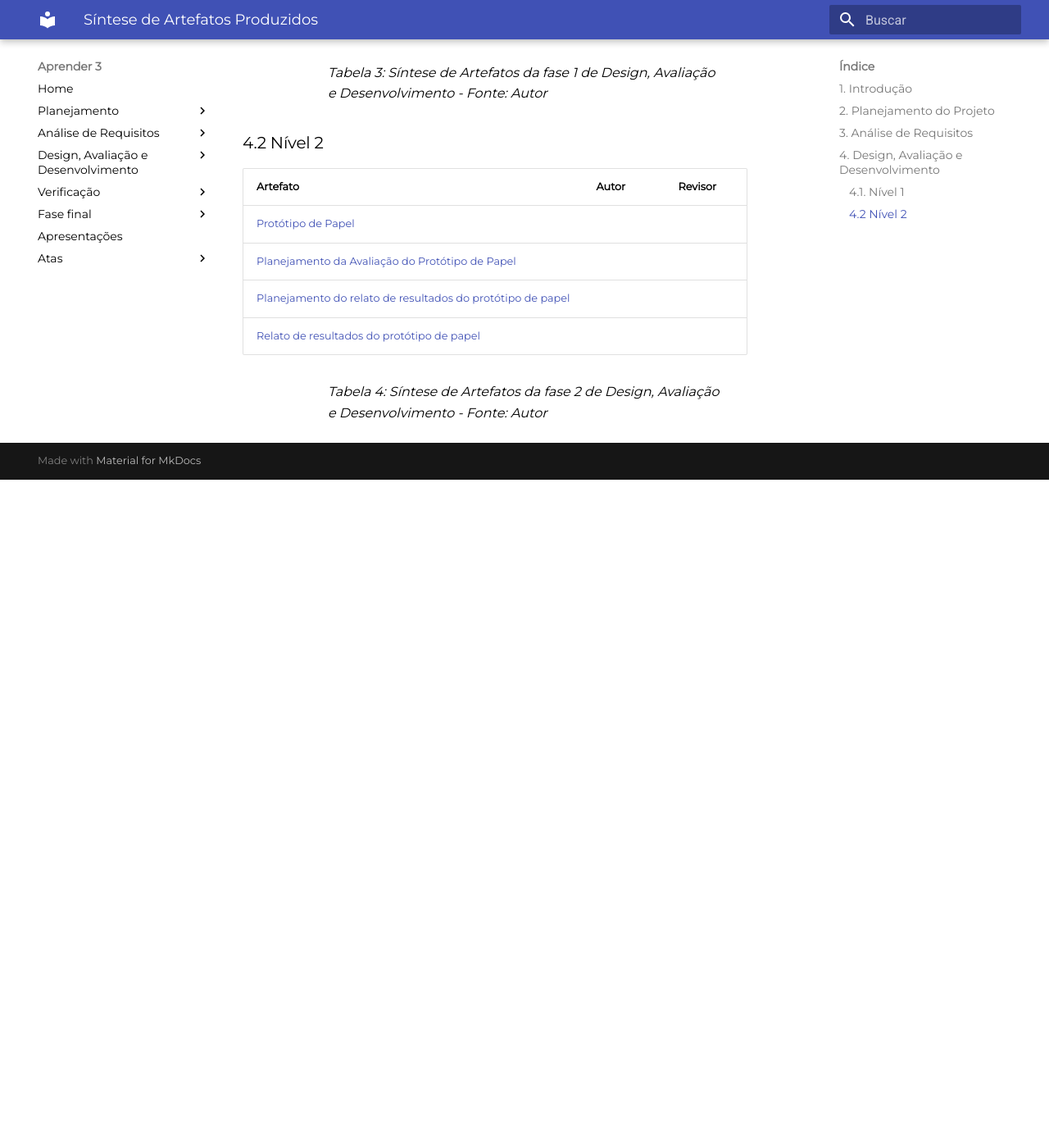
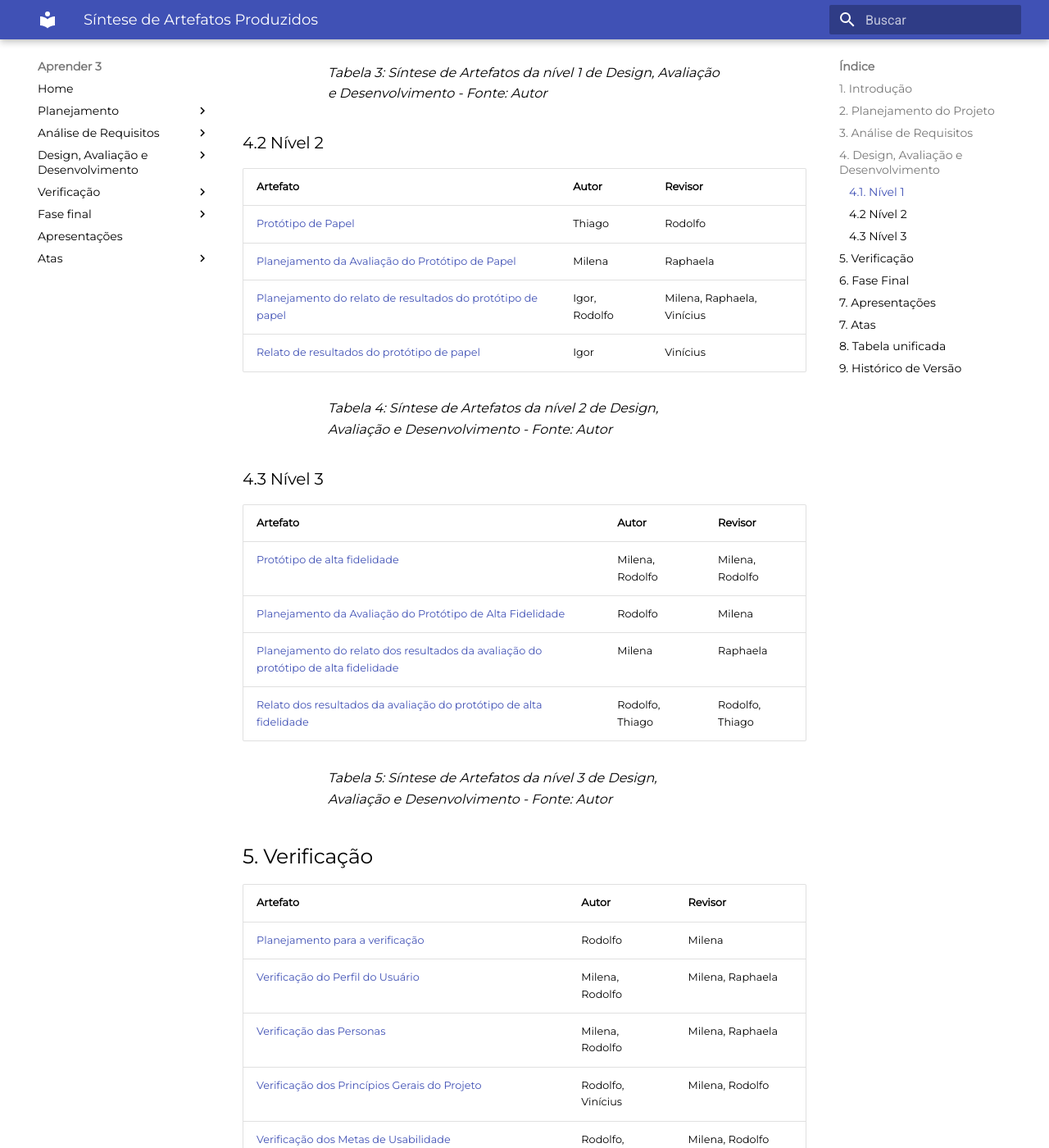
Before and after one commit to mdsreq-fga-unb/2022.2-Aprender3, an MkDocs documentation site: the page built from docs/fase_final/sintese_artefatos.md, in a window 1280 px wide and 1400 px high, scrolled down 1792 px. Shown: the whole window at 82% size. Built offline with MkDocs 1.6.1 and Material for MkDocs 9.7.7, drawn with Linux system fonts in a browser that asks for light colours; before the commit the page ends 2377 px from its top, so only the background shows below that; some of the changed text lies outside the part shown.

Commit message:
Update sintese_artefatos.md

```diff
--- a/docs/fase_final/sintese_artefatos.md
+++ b/docs/fase_final/sintese_artefatos.md
@@ -44,15 +44,85 @@ As tabelas presentes nesse documento sintetizam quais artefatos foram criados em
 | <a href="https://interacao-humano-computador.github.io/2022.2-Aprender3/DesignAvalDesenv/nivel1/storyboard/relato_resultados/"> Planejamento do relato de resultados da avaliação do Storyboard</a> | Raphaela, Rodolfo | Milena, Thiago |
 | <a href=""> Relato dos Resultados do Storyboard</a> | - | - |
 
-<figcaption>Tabela 3: Síntese de Artefatos da fase 1 de Design, Avaliação e Desenvolvimento - Fonte: Autor</figcaption>
+<figcaption>Tabela 3: Síntese de Artefatos da nível 1 de Design, Avaliação e Desenvolvimento - Fonte: Autor</figcaption>
 
 ### 4.2 Nível 2
 
 | Artefato                   | Autor           | Revisor           |
 |----------------------------|-----------------|-------------------|
-| <a href="https://interacao-humano-computador.github.io/2022.2-Aprender3/DesignAvalDesenv/nivel2/prototipoPapel/"> Protótipo de Papel</a> |  |  |
-| <a href="https://interacao-humano-computador.github.io/2022.2-Aprender3/DesignAvalDesenv/nivel2/planeja_protopapel/"> Planejamento da Avaliação do Protótipo de Papel</a> |  |  |
-| <a href="https://interacao-humano-computador.github.io/2022.2-Aprender3/DesignAvalDesenv/nivel2/relato_resultados_prototipo_papel/"> Planejamento do relato de resultados do protótipo de papel</a> |  |  |
-| <a href="https://interacao-humano-computador.github.io/2022.2-Aprender3/DesignAvalDesenv/nivel2/relato_de_resultados/"> Relato de resultados do protótipo de papel</a> |  |  |
+| <a href="https://interacao-humano-computador.github.io/2022.2-Aprender3/DesignAvalDesenv/nivel2/prototipoPapel/"> Protótipo de Papel</a> | Thiago | Rodolfo |
+| <a href="https://interacao-humano-computador.github.io/2022.2-Aprender3/DesignAvalDesenv/nivel2/planeja_protopapel/"> Planejamento da Avaliação do Protótipo de Papel</a> | Milena | Raphaela |
+| <a href="https://interacao-humano-computador.github.io/2022.2-Aprender3/DesignAvalDesenv/nivel2/relato_resultados_prototipo_papel/"> Planejamento do relato de resultados do protótipo de papel</a> | Igor, Rodolfo | Milena, Raphaela, Vinícius |
+| <a href="https://interacao-humano-computador.github.io/2022.2-Aprender3/DesignAvalDesenv/nivel2/relato_de_resultados/"> Relato de resultados do protótipo de papel</a> | Igor | Vinícius |
 
-<figcaption>Tabela 4: Síntese de Artefatos da fase 2 de Design, Avaliação e Desenvolvimento - Fonte: Autor</figcaption>
+<figcaption>Tabela 4: Síntese de Artefatos da nível 2 de Design, Avaliação e Desenvolvimento - Fonte: Autor</figcaption>
+
+### 4.3 Nível 3
+
+| Artefato          | Autor           | Revisor         |
+|-------------------|-----------------|-----------------|
+| <a href="https://interacao-humano-computador.github.io/2022.2-Aprender3/DesignAvalDesenv/nivel3/hifi_prototype/"> Protótipo de alta fidelidade</a> | Milena, Rodolfo | Milena, Rodolfo |
+| <a href="https://interacao-humano-computador.github.io/2022.2-Aprender3/DesignAvalDesenv/nivel3/prototipo_alta_fidelidade/"> Planejamento da Avaliação do Protótipo de Alta Fidelidade</a> | Rodolfo | Milena |
+| <a href="https://interacao-humano-computador.github.io/2022.2-Aprender3/DesignAvalDesenv/nivel3/planejamento%20_do_relato_resultados_alta_fidelidade/"> Planejamento do relato dos resultados da avaliação do protótipo de alta fidelidade</a> | Milena | Raphaela |
+| <a href="https://interacao-humano-computador.github.io/2022.2-Aprender3/DesignAvalDesenv/nivel3/relato_resultados/"> Relato dos resultados da avaliação do protótipo de alta fidelidade</a> | Rodolfo, Thiago | Rodolfo, Thiago |
+
+<figcaption>Tabela 5: Síntese de Artefatos da nível 3 de Design, Avaliação e Desenvolvimento - Fonte: Autor</figcaption>
+
+## 5. Verificação
+
+| Artefato              | Autor                            | Revisor                     |
+|-----------------------|----------------------------------|-----------------------------|
+| <a href="https://interacao-humano-computador.github.io/2022.2-Aprender3/Avaliacao/modelo/"> Planejamento para a verificação</a> | Rodolfo | Milena |
+| <a href="https://interacao-humano-computador.github.io/2022.2-Aprender3/Avaliacao/verificacao_perfildousuario/"> Verificação do Perfil do Usuário</a> | Milena, Rodolfo | Milena, Raphaela |
+| <a href="https://interacao-humano-computador.github.io/2022.2-Aprender3/Avaliacao/verificacao_personas/"> Verificação das Personas</a> | Milena, Rodolfo | Milena, Raphaela |
+| <a href="https://interacao-humano-computador.github.io/2022.2-Aprender3/Avaliacao/VerificaoDoPrincipiosGeraisDoProjeto/"> Verificação dos Princípios Gerais do Projeto</a> | Rodolfo, Vinícius | Milena, Rodolfo |
+| <a href="https://interacao-humano-computador.github.io/2022.2-Aprender3/Avaliacao/VerificacaodoMetasdeUsabilidade/"> Verificação dos Metas de Usabilidade</a> | Rodolfo, Vinícius | Milena, Rodolfo |
+| <a href="https://interacao-humano-computador.github.io/2022.2-Aprender3/Avaliacao/VerificacaoDoGuiaDeEstilo/"> Verificação dos Guia de Estilo</a> | Rodolfo, Vinícius | Milena, Rodolfo |
+| <a href="https://interacao-humano-computador.github.io/2022.2-Aprender3/Avaliacao/verifica%C3%A7%C3%A3o_planejamentoStoryboard/"> Verificação do Planejamento da Avaliação do Storyboard</a> | Rodolfo, Thiago | Igor, Milena, Raphaela |
+| <a href="https://interacao-humano-computador.github.io/2022.2-Aprender3/Avaliacao/relatos_resultados_storyBoard/"> Verificação relato dos resultados do StoryBoard</a> | Rodolfo | Milena |
+| <a href="https://interacao-humano-computador.github.io/2022.2-Aprender3/Avaliacao/verificacao_analisedetarefas/"> Verificação da Análise de Tarefas</a> | Milena, Rodolfo | Milena, Raphaela |
+| <a href="https://interacao-humano-computador.github.io/2022.2-Aprender3/Avaliacao/verificacao_planejamento_avaliacao_prototipo_papel/"> Verificação do Planejamento da Avaliação do Protótipo de Papel</a> | Rodolfo | Milena |
+| <a href="https://interacao-humano-computador.github.io/2022.2-Aprender3/Avaliacao/verificacao_relato_resultados_analise_tarefas/"> Verificação avaliação do Relato dos resultados da Análise de tarefas</a> | Rodolfo | Milena |
+
+<figcaption>Tabela 6: Síntese de Artefatos da fase de verificação - Fonte: Autor</figcaption>
+
+## 6. Fase Final
+
+| Artefato        | Autor             | Revisor         |
+|-----------------|-------------------|-----------------|
+| - | - | - |
+
+<figcaption>Tabela 7: Síntese de Artefatos da Fase Final - Fonte: Autor</figcaption>
+
+## 7. Apresentações
+
+| Artefato                                         | Autor | Revisor |
+|--------------------------------------------------|-------|---------|
+| - | - | - |
+
+<figcaption>Tabela 8: Síntese de Artefatos de Apresentação - Fonte: Autor</figcaption>
+
+## 7. Atas
+
+| Artefato                                         | Autor | Revisor |
+|--------------------------------------------------|-------|---------|
+| - | - | - |
+
+<figcaption>Tabela 9: Síntese de Artefatos de atas - Fonte: Autor</figcaption>
+
+## 8. Tabela unificada
+
+Para uma melhor visualização, uma tabela unificando todas anteriores acima também foi confeccionada.
+
+| Artefato              | Autor          | Revisor         |
+|-----------------------|----------------|-----------------|
+| - | - | - |
+
+<figcaption> <center>Tabela 10: Tabela unificada da síntese de artefatos - Fonte: Autor</figcaption>
+
+
+## 9.  Histórico de Versão
+
+| Versão | Data | Descrição            | Autor           | Revisor |
+|--------|----- |----------------------|-----------------|---------|
+| 1.0    | 01.02.2023 | Criação do documento e adição dos artefatos com autores e revisores | Milena | Raphaela |
```
